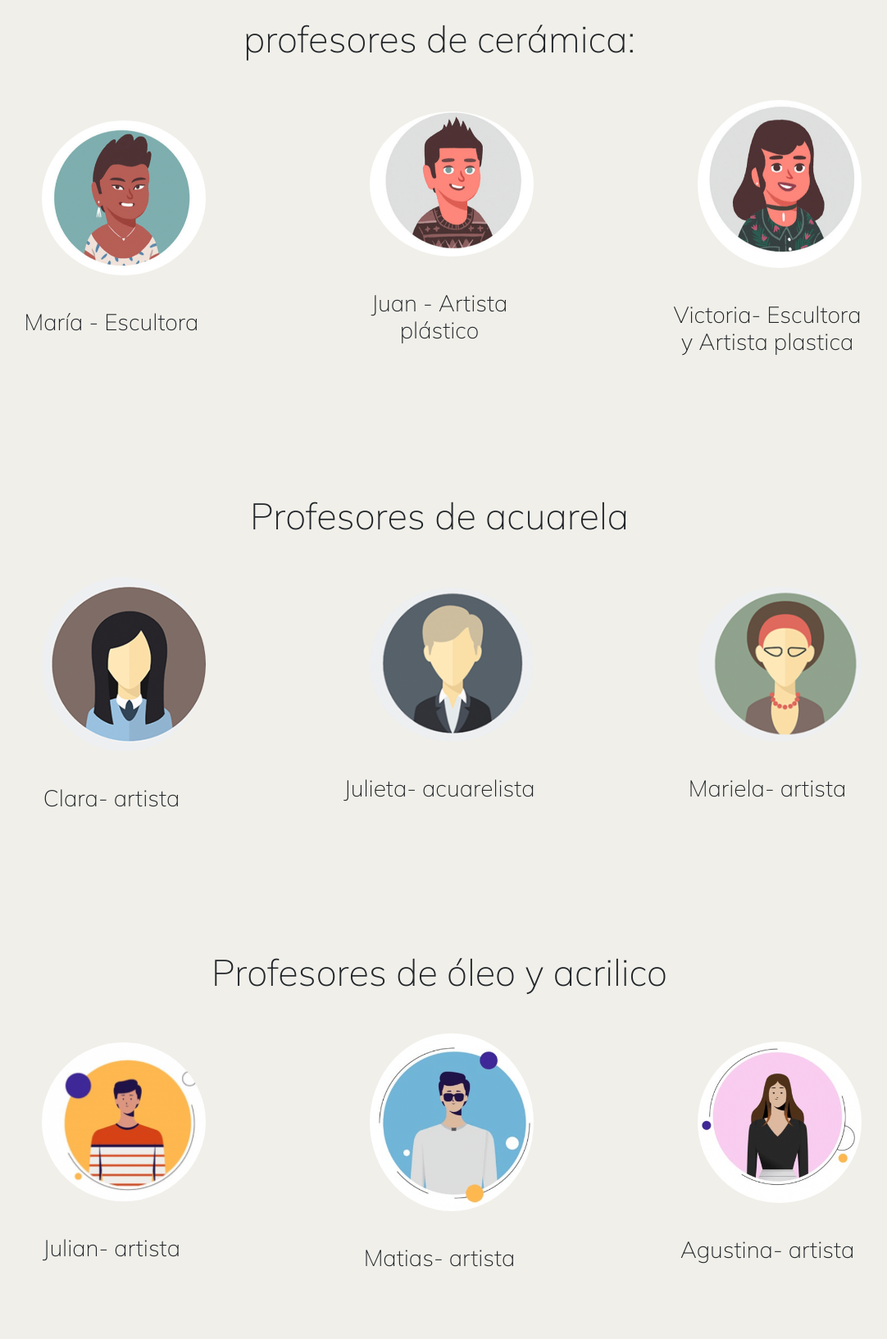
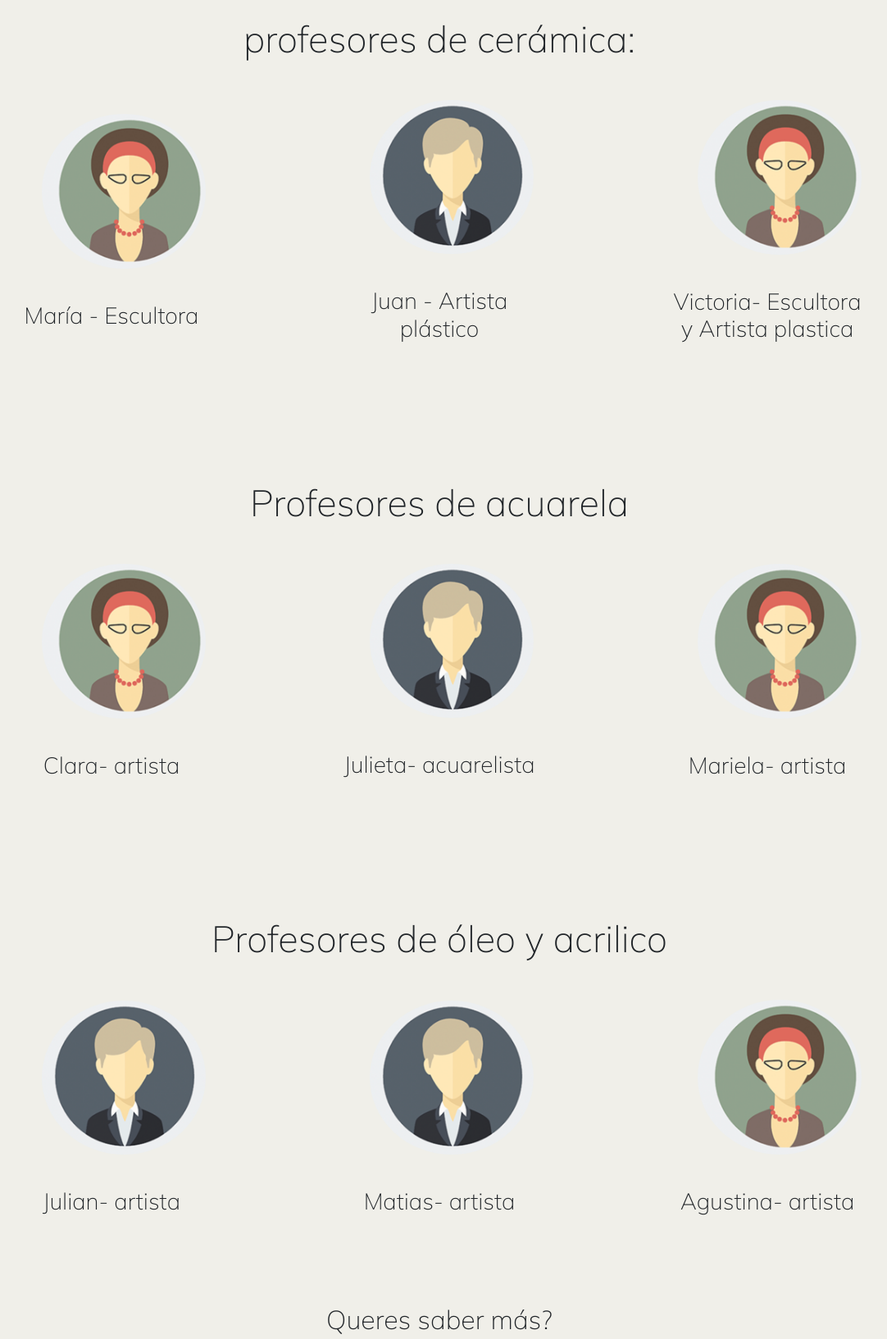
Before and after one commit to sofiacouzier/CouzierSofia_Sofart, a website: page pages/nosotros.html in a window 1280 px wide. Shown: the part 1020-2654 px from the top of the page at 82% size, without its empty margins (104-1186 px from the left). Drawn offline with nearby package versions, Linux system fonts and the light colour scheme.

Commit message:
ultimo arreglo

```diff
--- a/pages/nosotros.html
+++ b/pages/nosotros.html
@@ -61,13 +61,13 @@
    <div class="profesor">
       <h4 class="prof1">profesores de cerámica: </h4>
       <div class="prof2">
-          <img src="../images/maria.png" alt="maria" ><h3 >María - Escultora </h3>
+          <img src="../images/mariela.png" alt="maria" ><h3 >María - Escultora </h3>
       </div>
       <div class="prof3">
-          <img src="../images/juan.png" alt="juan"><h3 >Juan - Artista plástico </h3>
+          <img src="../images/julieta.png" alt="juan"><h3 >Juan - Artista plástico </h3>
       </div>
       <div class="prof4">
-         <img src="../images/victoria.png" alt="victoria" ><h3 >Victoria- Escultora y Artista plastica</h3>
+         <img src="../images/mariela.png" alt="victoria" ><h3 >Victoria- Escultora y Artista plastica</h3>
       </div>
    </div>
 
@@ -75,7 +75,7 @@
        <div class="profesor">
           <h4 class="prof1">Profesores de acuarela</h4>
           <div class="prof2">
-             <img src="../images/clara.png" alt="clara" ><h3 >Clara- artista </h3>
+             <img src="../images/mariela.png" alt="clara" ><h3 >Clara- artista </h3>
           </div>
           <div class="prof3">
              <img src="../images/julieta.png" alt="julieta" ><h3 >Julieta- acuarelista </h3>
@@ -89,13 +89,13 @@
     <div class="profesor">
        <h4 class="prof1">Profesores de óleo y acrilico</h4>
        <div  class="prof2">
-          <img src="../images/julian.png" alt="julian" ><h3 >Julian- artista </h3>
+          <img src="../images/julieta.png" alt="julian" ><h3 >Julian- artista </h3>
        </div>
        <div class="prof3">
-          <img src="../images/matias.png" alt="matias" ><h3 >Matias- artista </h3>
+          <img src="../images/julieta.png" alt="matias" ><h3 >Matias- artista </h3>
        </div>
        <div class="prof4">
-          <img src="../images/agustina.png" alt="agustina"> <h3 >Agustina- artista </h3>
+          <img src="../images/mariela.png" alt="agustina"> <h3 >Agustina- artista </h3>
        </div>
     </div>
 </div>
```
Also changed, not shown: images/agustina.png (deleted), images/clara.png (deleted), images/juan.png (deleted), images/julian.png (deleted), images/maria.png (deleted), images/matias.png (deleted), images/victoria.png (deleted).
